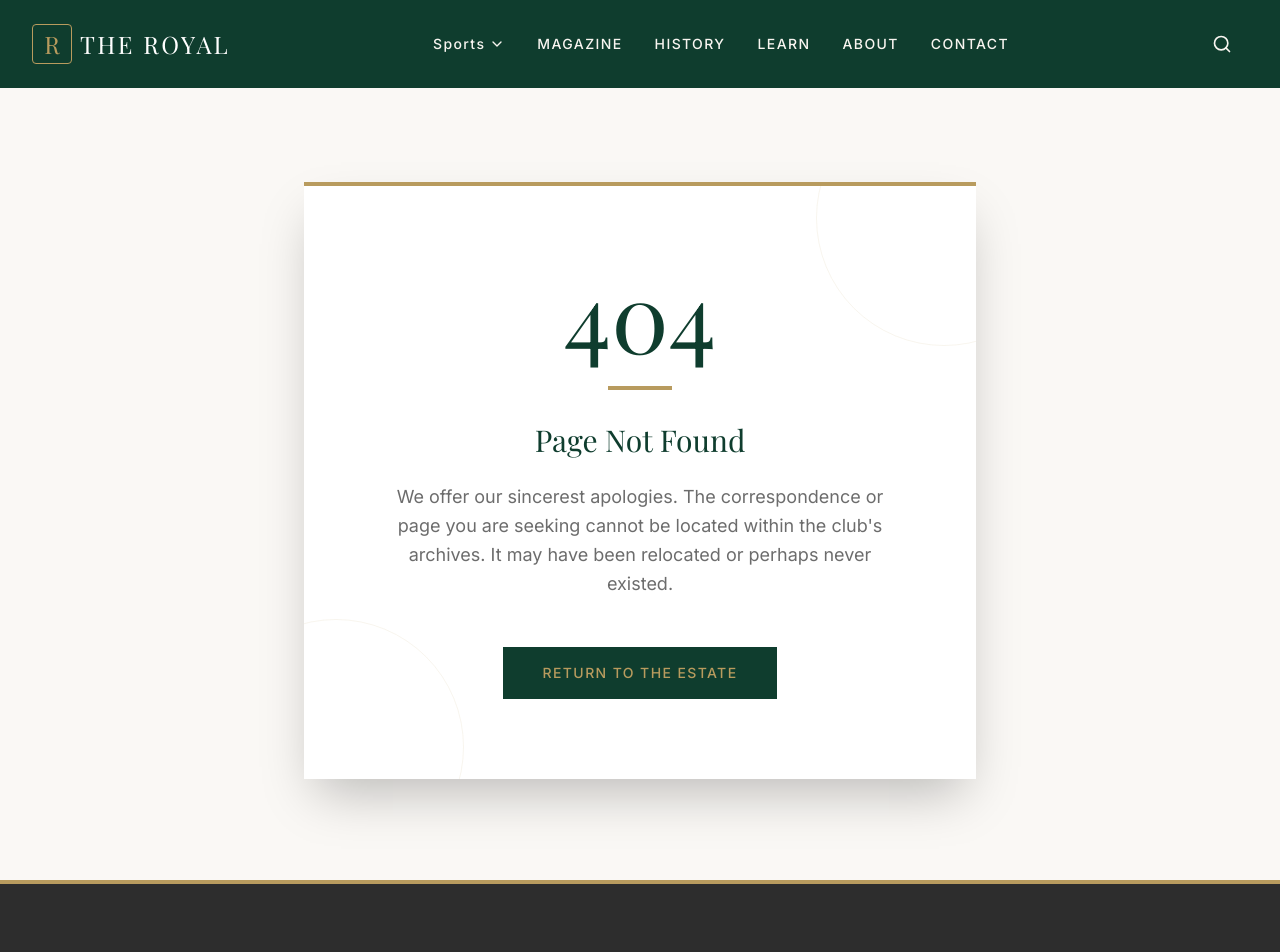
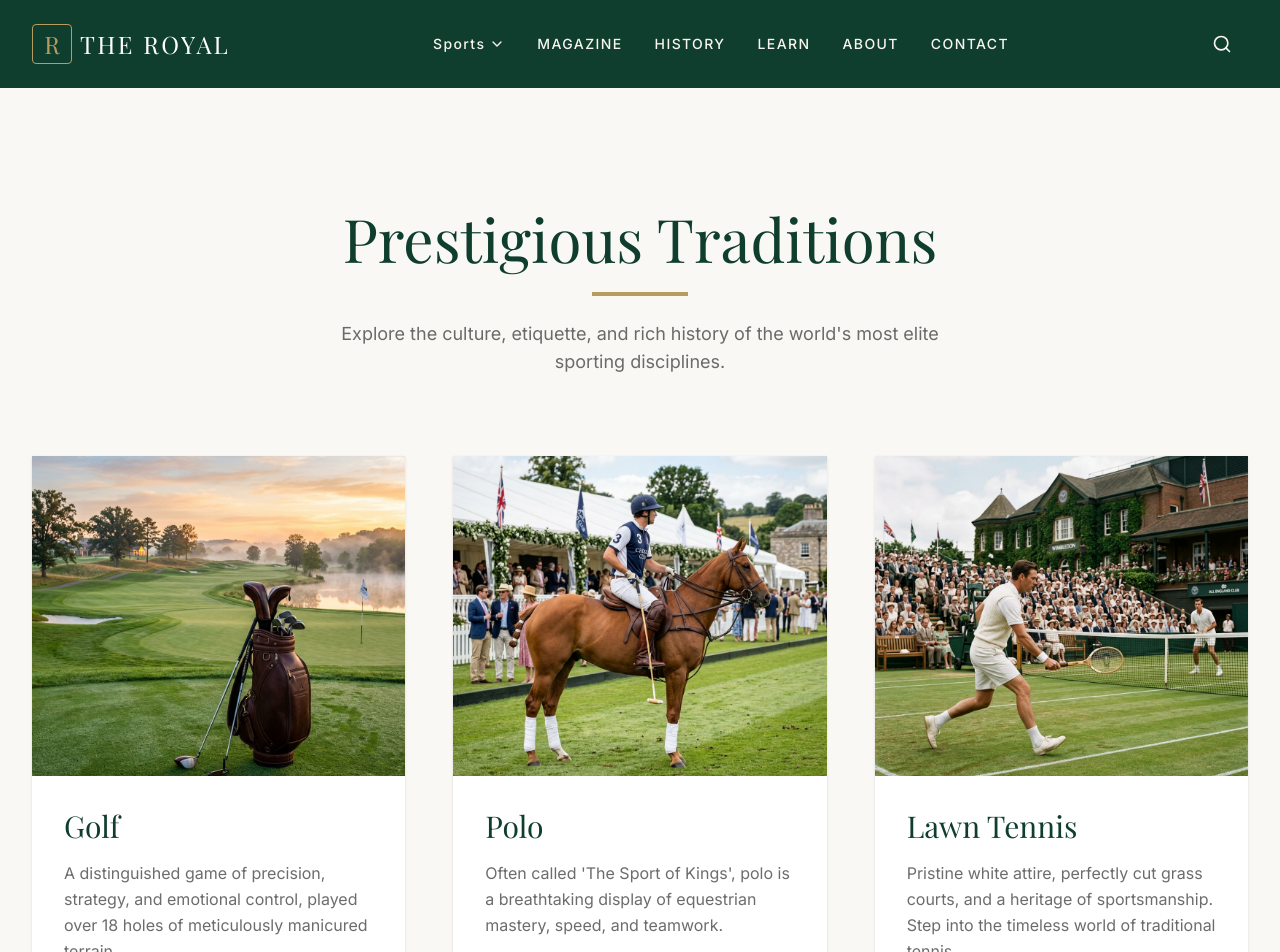
Before and after one commit to drdhavaltrivedi/royal-sports-club, a Next.js app: page /sports in a window 1280 px wide. Before the commit this address had no page. Shown: the top 952 px of the page. Built offline with nearby package versions, Linux system fonts and the light colour scheme; a web font is replaced by a local one.

Commit message:
Fix 404 by adding Sports Index page

```diff
--- /dev/null
+++ b/src/app/sports/page.tsx
@@ -0,0 +1,33 @@
+import SportCard from "@/components/home/SportCard";
+import { sportsData } from "@/data/sports";
+
+export default function SportsIndexPage() {
+  const sports = Object.values(sportsData);
+
+  return (
+    <div className="min-h-screen bg-luxury-background pt-32 pb-24">
+      <div className="max-w-7xl mx-auto px-4 sm:px-6 lg:px-8">
+        <div className="text-center mb-20">
+          <h1 className="font-serif text-5xl md:text-6xl text-luxury-primary mb-6">Prestigious Traditions</h1>
+          <div className="w-24 h-1 bg-luxury-accent mx-auto mb-6"></div>
+          <p className="font-sans text-lg text-luxury-text/70 max-w-2xl mx-auto">
+            Explore the culture, etiquette, and rich history of the world's most elite sporting disciplines.
+          </p>
+        </div>
+
+        <div className="grid grid-cols-1 md:grid-cols-2 lg:grid-cols-3 gap-8 md:gap-12">
+          {sports.map((sport, idx) => (
+            <SportCard
+              key={sport.slug}
+              title={sport.name}
+              description={sport.intro}
+              image={sport.heroImage}
+              link={`/sports/${sport.slug}`}
+              delay={(idx % 3) * 0.1}
+            />
+          ))}
+        </div>
+      </div>
+    </div>
+  );
+}
```
